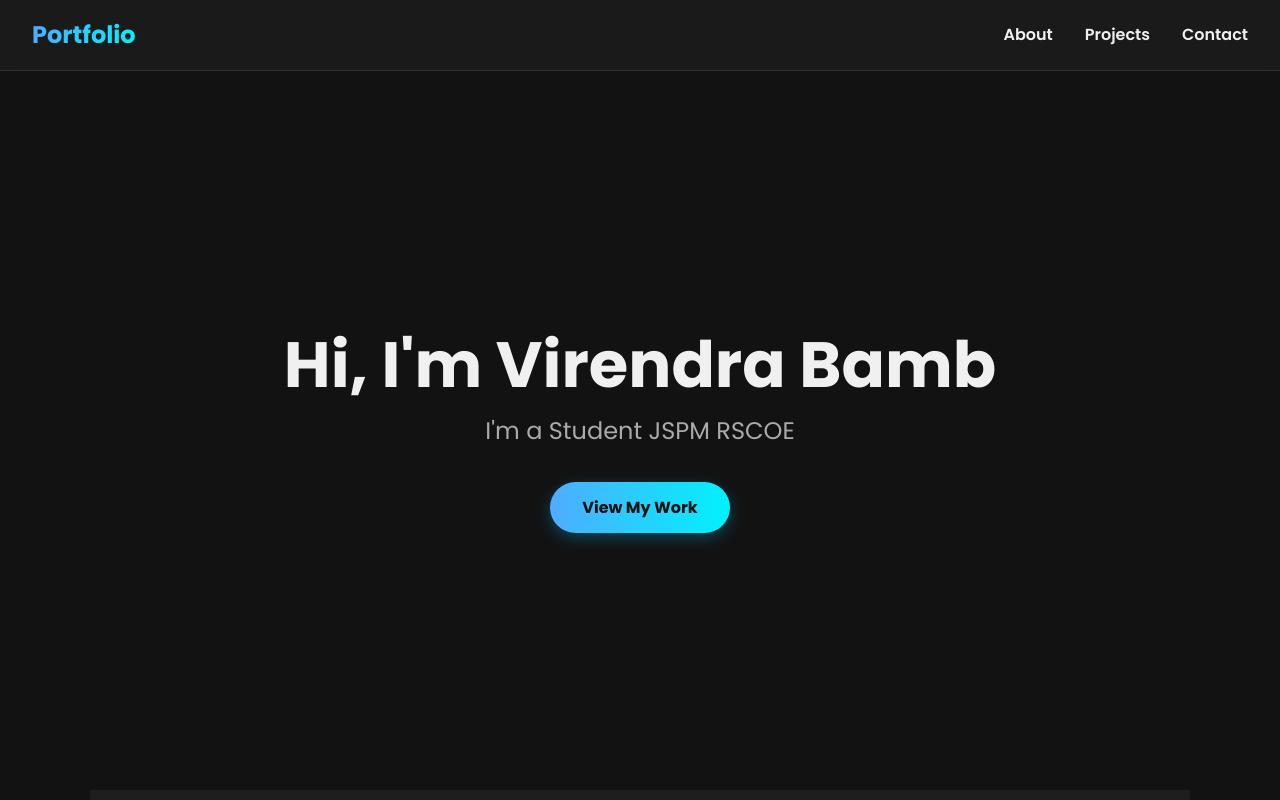
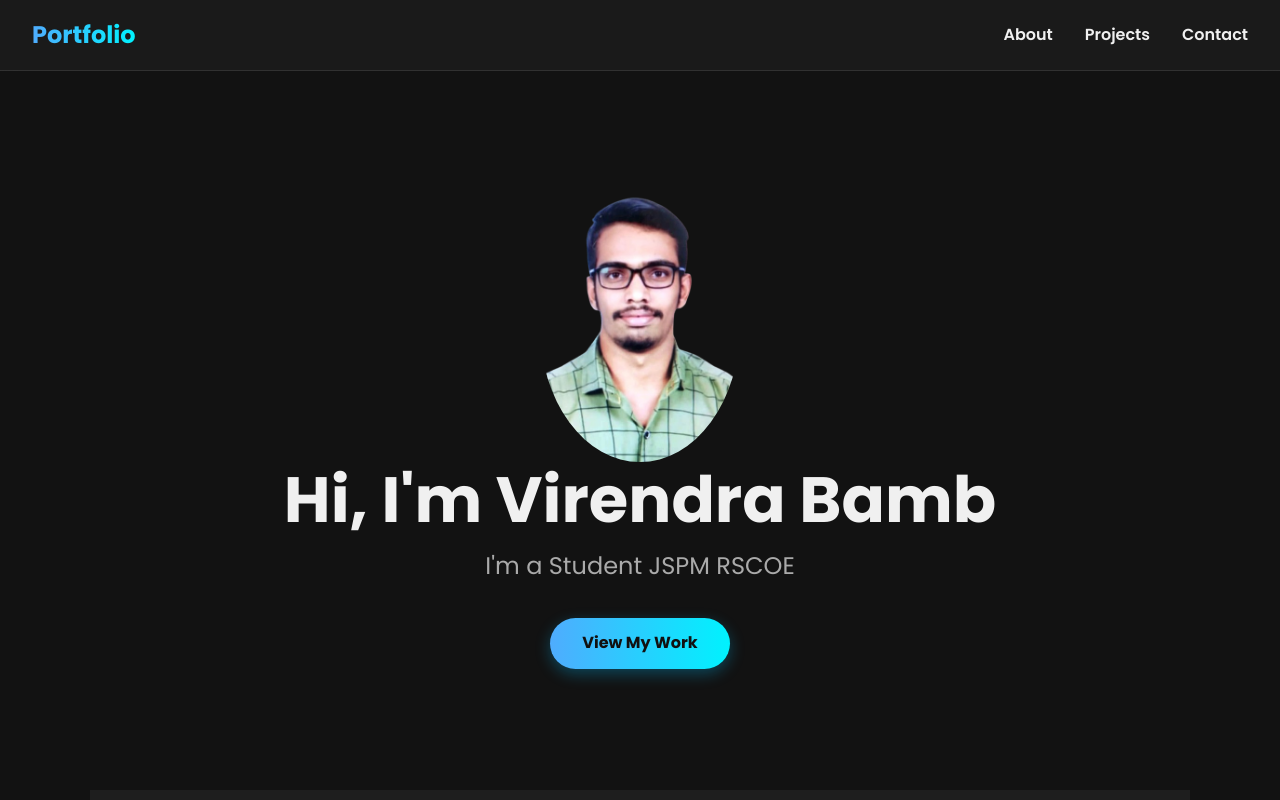
Before and after one commit to Virendra2006/portfolio, a plain HTML site: page index.html in a window 1280 px wide. Shown: the top 800 px of the page. Drawn offline with Linux system fonts and the light colour scheme.

Commit message:
ADD PHOTO

```diff
--- a/index.html
+++ b/index.html
@@ -18,9 +18,12 @@
             </ul>
         </nav>
     </header>
+    <!-- <img src="image.jpg" alt="Self Photo" srcset="" Hight="200" width="200"> -->
 
     <main>
         <section id="hero">
+            <img src="imageNoBg.png" alt="Self Photo" srcset="" Hight="200" width="200" class="img">
+
             <h1>Hi, I'm Virendra Bamb</h1>
             <p>I'm a Student JSPM RSCOE </p>
             <a href="#projects" class="cta-button">View My Work</a>
--- a/style1.css
+++ b/style1.css
@@ -301,3 +301,8 @@ footer {
     color: var(--text-secondary);
     border-top: 1px solid rgba(255, 255, 255, 0.1);
 }
+
+.img
+{
+ border-radius:50% ;
+}
```
Also changed, not shown: image.jpg (added), imageNoBg.png (added).
